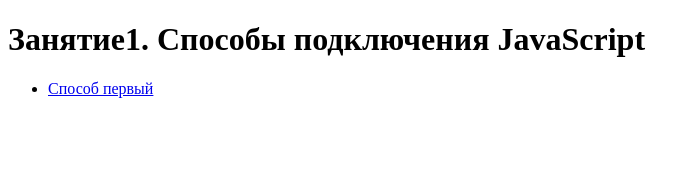
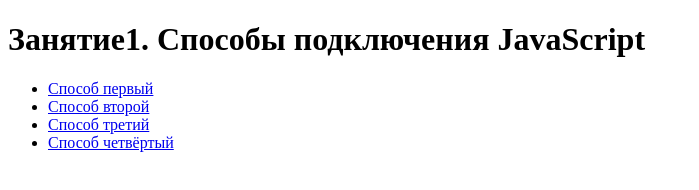
Before and after one commit to dimavz/LessonsJavaScript, a plain HTML site: page lessons/1/lesson1.html in a window 1280 px wide. Shown: the whole page, without its empty margins (0-699 px from the left). Drawn offline with Linux system fonts and the light colour scheme.

Commit message:
Добавлены способы подключения JacaScript

```diff
--- a/lessons/1/lesson1.html
+++ b/lessons/1/lesson1.html
@@ -11,6 +11,15 @@
 				<li>
 					<a href="sposob1.html">Способ первый</a>
 				</li>
+				<li>
+					<a href="sposob2.html">Способ второй</a>
+				</li>
+				<li>
+					<a href="sposob3.html">Способ третий</a>
+				</li>
+				<li>
+					<a href="sposob4.html">Способ четвёртый</a>
+				</li>
 			</ul>
 		</p>
 	</body>
```
